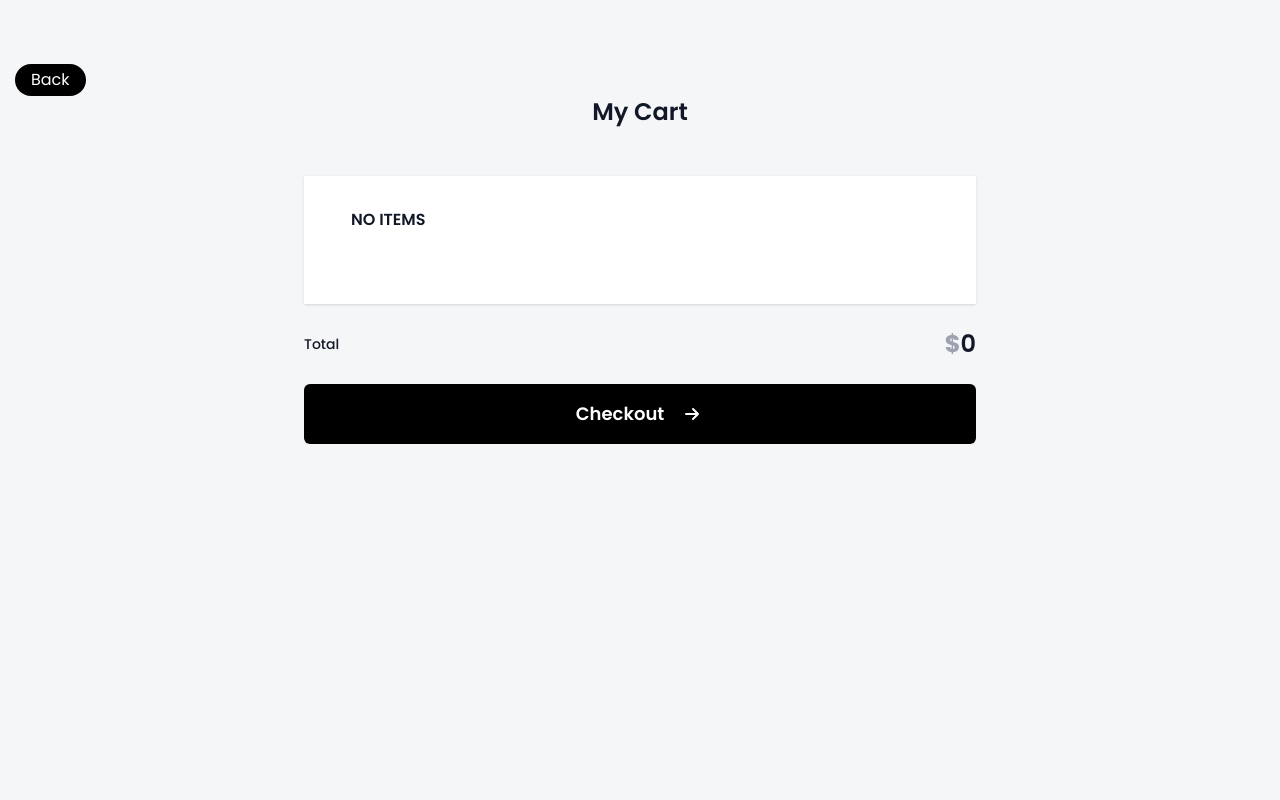
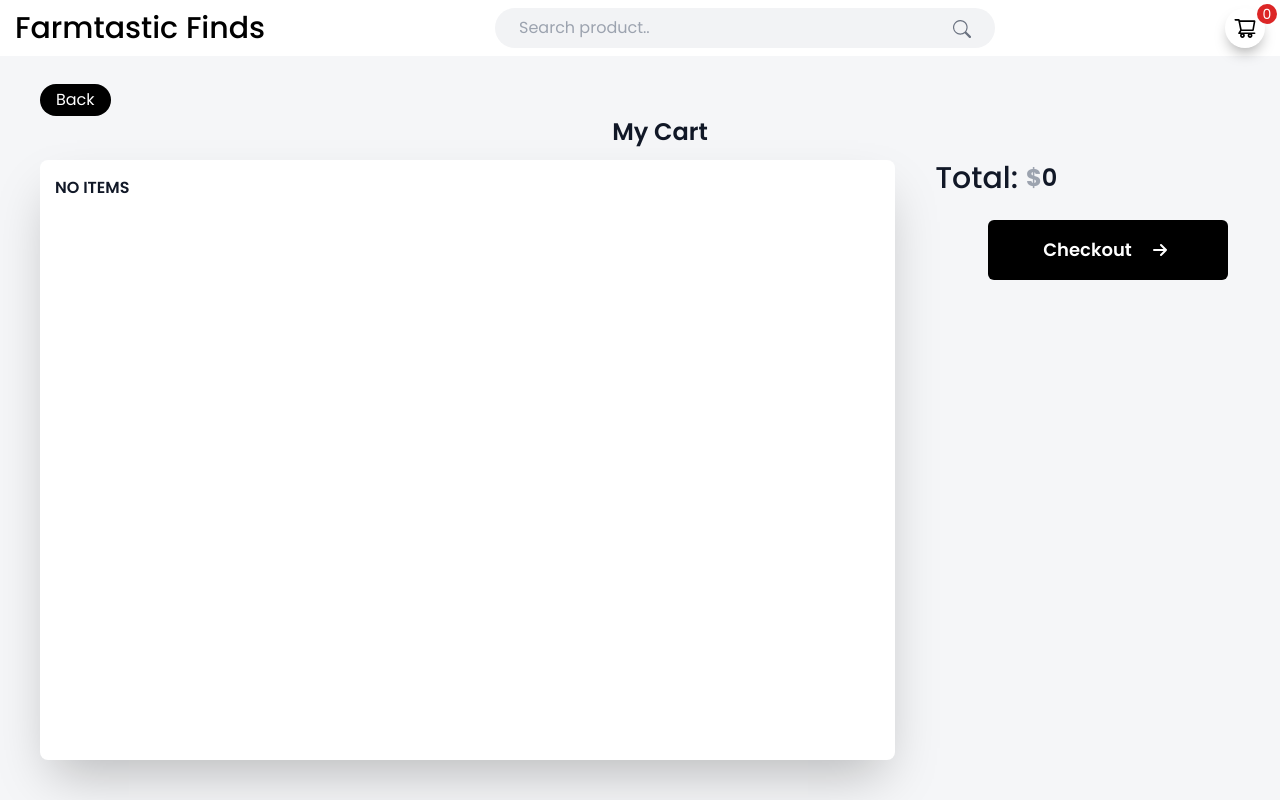
Before and after one commit to Apsan1/Farmtastic-Finds-L5CG10, a React (Vite) app in the folder frontend/vite-project/: page /cart in a window 1280 px wide. Built offline with nearby package versions, Linux system fonts and the light colour scheme.

Commit message:
Update⬆️: Update UI for Cart component and handleShopClick function

```diff
--- a/frontend/vite-project/src/cart.jsx
+++ b/frontend/vite-project/src/cart.jsx
@@ -1,4 +1,4 @@
-import React from "react";
+import {useEffect} from "react";
 import CartCard from "./components/CartCard.jsx";
 
 function handleShopClick() {
@@ -19,39 +19,70 @@ function fetchTotal() {
 
 const Cart = () => {
   const total = fetchTotal();
+  useEffect(() => {
+    // Apply overflow: hidden to the body element when the component mounts
+    document.body.style.overflow = "hidden";
+
+    // Remove overflow: hidden from the body element when the component unmounts
+    return () => {
+      document.body.style.overflow = "visible";
+    };
+  }, []); // Run this effect only once when the component mounts
+
   return (
-        <div className="container pt-16">
-            <div className="space-x-4 mt:8 lg:mt-0">
-                    <button className="trending_btn" onClick={handleShopClick} >Back</button>
+    <>
+    <div className="w-auto ml-10 pt-3 pb-10">
+  <div className="lg:mt-0">
+    <button className="trending_btn" onClick={handleShopClick}>
+      Back
+    </button>
   </div>
   <div className="flex items-center justify-center">
     <h1 className="text-2xl font-semibold text-gray-900">My Cart</h1>
   </div>
-          <div className="mx-auto mt-8 max-w-2xl md:mt-12">
-      <div className="bg-white shadow">
-        <div className="px-4 py-6 sm:px-8 sm:py-10">
-          <div className="flow-root">
-            <ul className="-my-8">
-              <li className="flex flex-col space-y-4 py-6 text-left sm:flex-row sm:space-x-5 sm:space-y-0">
-                <CartCard/></li>  </ul>
+  <div className="mt-0 md:mt-3 flex flex-row gap-10">
+    <div className="bg-white w-full h-[75vh] shadow-2xl rounded-lg ml-0 overflow-y-auto">
+          <ul className="-my-2">
+            <li className="flex flex-col py-6 text-left sm:flex-row sm:space-x-5 sm:space-y-0">
+              <CartCard />
+            </li>
+          </ul>
     </div>
-        </div>
-        </div>
-        <div className="mt-6 flex items-center justify-between">
-            <p className="text-sm font-medium text-gray-900">Total</p>
-            <p className="text-2xl font-semibold text-gray-900"><span className="text-s font-bold text-gray-400">$</span>{total}</p>
+    <div className="w-[500px] justify-center">
+      <div className="flex items-center justify-start flex-row">
+        <p className="text-3xl font-medium text-gray-900">Total: </p>
+        <p className="ml-2 text-2xl font-semibold text-gray-900">
+          <span className="text-s font-bold text-gray-400">$</span>
+          {total}
+        </p>
       </div>
       <div className="mt-6 text-center">
-            <button type="button" className="group inline-flex w-full items-center justify-center rounded-md trending_btn px-6 py-4 text-lg font-semibold text-white transition-all duration-200 ease-in-out focus:shadow hover:trending__btn">
+        <button
+          type="button"
+          className="group inline-flex w-60 items-center justify-center rounded-md trending_btn px-10 py-4 text-lg font-semibold text-white transition-all duration-200 ease-in-out focus:shadow hover:trending__btn"
+        >
           Checkout
-              <svg xmlns="http://www.w3.org/2000/svg" className="group-hover:ml-8 ml-4 h-6 w-6 transition-all" fill="none" viewBox="0 0 24 24" stroke="currentColor" strokeWidth="2">
-                <path strokeLinecap="round" strokeLinejoin="round" d="M13 7l5 5m0 0l-5 5m5-5H6" />
+          <svg
+            xmlns="http://www.w3.org/2000/svg"
+            className="group-hover:ml-8 ml-4 h-6 w-6 transition-all"
+            fill="none"
+            viewBox="0 0 24 24"
+            stroke="currentColor"
+            strokeWidth="2"
+          >
+            <path
+              strokeLinecap="round"
+              strokeLinejoin="round"
+              d="M13 7l5 5m0 0l-5 5m5-5H6"
+            />
           </svg>
         </button>
       </div>
     </div>
   </div>
+</div>
+    </>
   );
-}
+};
 
 export default Cart;
--- a/frontend/vite-project/src/components/homepage_navbar.jsx
+++ b/frontend/vite-project/src/components/homepage_navbar.jsx
@@ -34,11 +34,11 @@ const HomepageNavbar = () => {
           </div>
 
           <div className="flex gap-2 lg:gap-4">
-            <button className="p-3 rounded-full flex justify-center items-center shadow-3xl h-10 w-10 transition:transform hover:scale-110">
+            {/* <button className="p-3 rounded-full flex justify-center items-center shadow-3xl h-10 w-10 transition:transform hover:scale-110">
               <FaHeart className="text-2xl text-red-600"/>
-            </button>
-            <button className="p-3 rounded-full flex justify-center items-center shadow-3xl h-10 w-10 relative transition:transform hover:scale-110" onClick={handleCartClick}>
-              <AiOutlineShoppingCart className="text-3xl" />
+            </button> */}
+            <button className="p-2 rounded-full flex justify-center items-center shadow-3xl h-10 w-10 relative transition:transform hover:scale-110" onClick={handleCartClick}>
+              <AiOutlineShoppingCart className="text-4xl" />
               <CartCount size="w-[16px] h-[16px] lg:w-[20px] lg:h-[20px]" />
             </button>
           </div>
--- a/frontend/vite-project/src/main.jsx
+++ b/frontend/vite-project/src/main.jsx
@@ -34,7 +34,6 @@ const MainComponent = () => {
     <React.StrictMode>
       <CartProviders>
         <Homepage_navbar />
-        <Mob_homepage_nav />
         <VideoBackground />
         <Hero />
         <Footer />
@@ -57,6 +56,7 @@ const CartComponent = () => {
   return (
     <React.StrictMode>
       <CartProviders>
+      <Homepage_navbar />
         <Cart />
       </CartProviders>
     </React.StrictMode>
```
Lines whose indentation alone changed are shown as unchanged.
